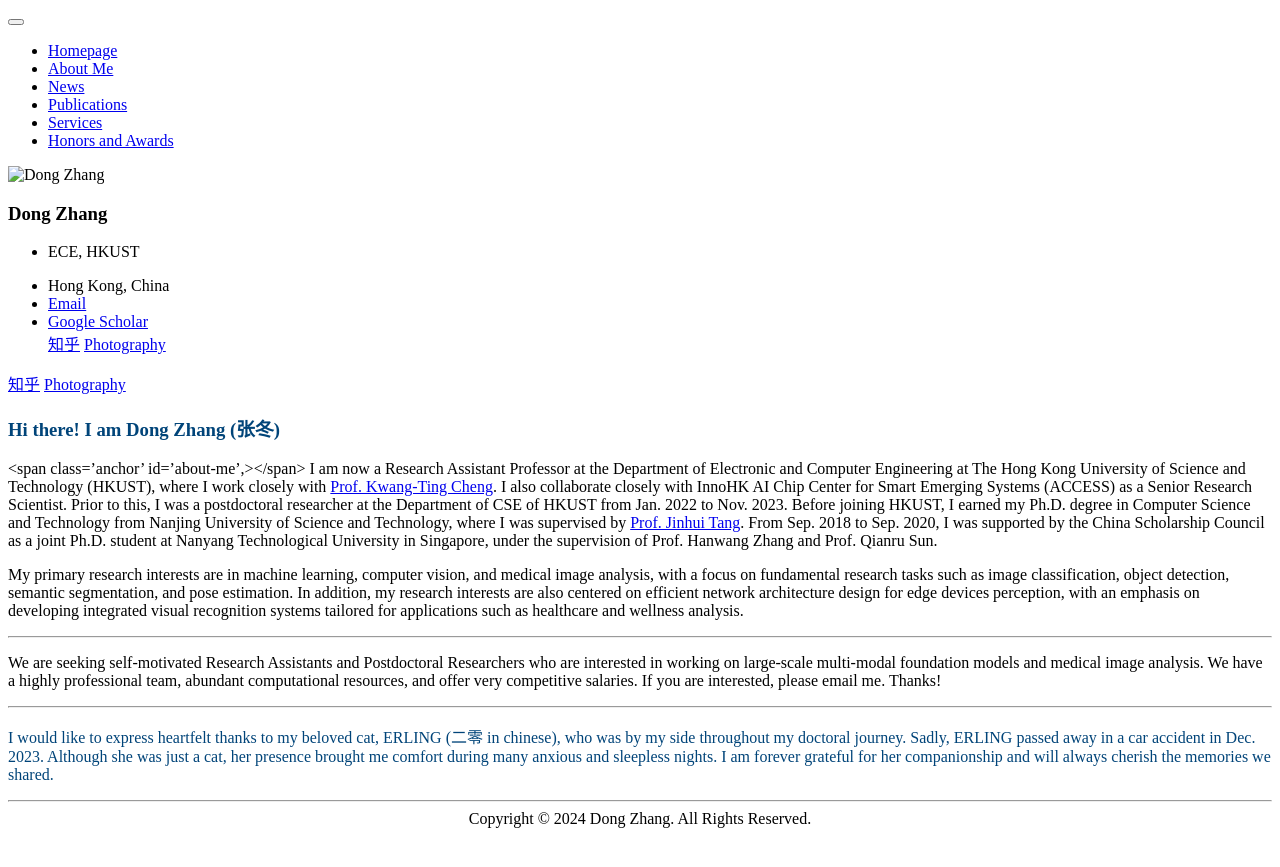
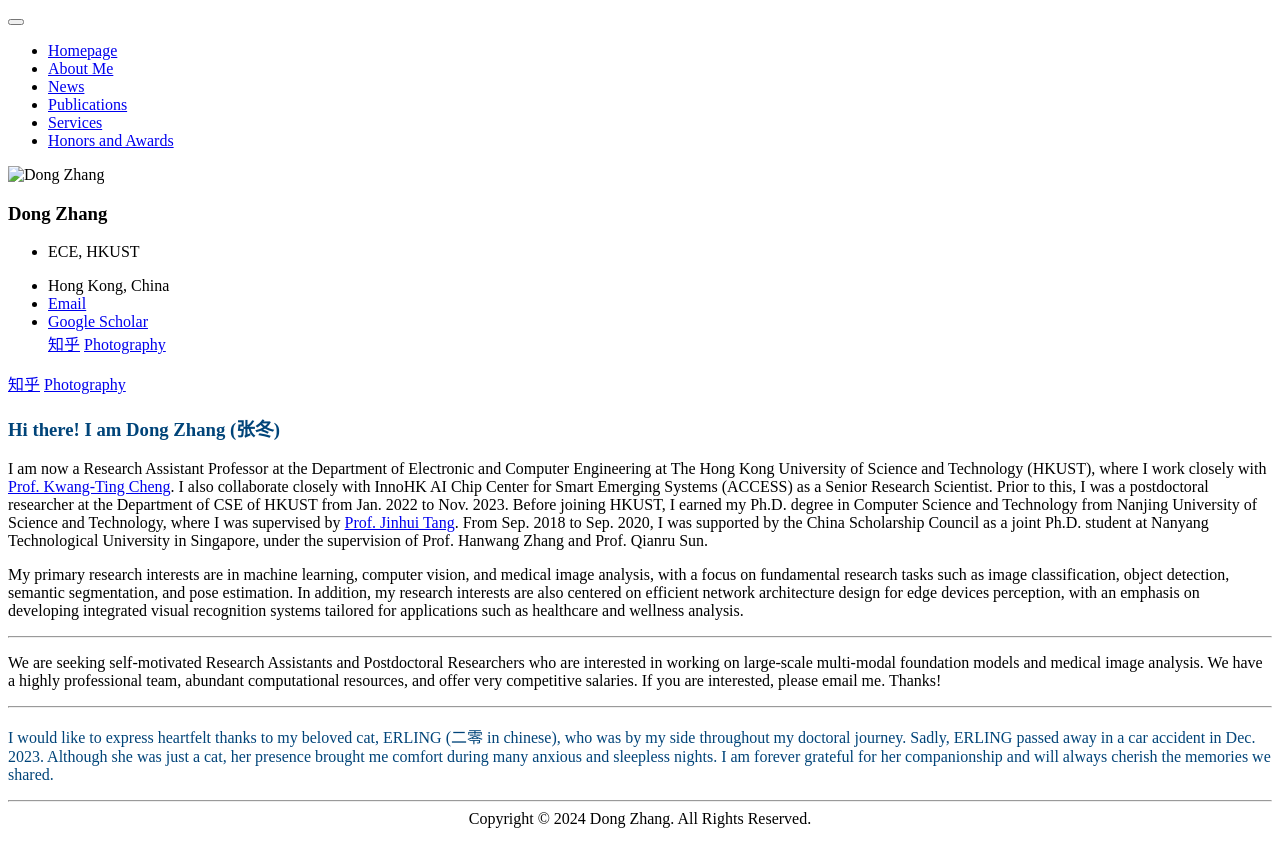
Before and after one commit to ZHANGDONG-NJUST/zhangdong-njust.github.io, a Jekyll site: the page built from _pages/includes/0_introduction.md, in a window 1280 px wide. Shown: the top 867 px of the page. Built offline with Jekyll 4.4.1, drawn with Linux system fonts in a browser that asks for light colours; our own code applies the rules of GitHub Pages for plain Markdown files.

Commit message:
Update 0_introduction.md

```diff
--- a/_pages/includes/0_introduction.md
+++ b/_pages/includes/0_introduction.md
@@ -14,7 +14,7 @@
 {% assign url = gsDataBaseUrl | append: "google-scholar-stats/gs_data_shieldsio.json" %}
 
 # <font color="#004479"> Hi there! I am Dong Zhang (张冬)</font>
-<span class='anchor' id='about-me',></span>
+<span class='anchor' id='about-me'></span>
 <!-- , under the supervision of <a href="https://www.mingmingfan.com/">Prof. Mingming Fan</a> -->
 I am now a Research Assistant Professor at the Department of Electronic and Computer Engineering at The Hong Kong University of Science and Technology (HKUST), where I work closely with [Prof. Kwang-Ting Cheng](https://seng.hkust.edu.hk/about/people/faculty/tim-kwang-ting-cheng). I also collaborate closely with InnoHK AI Chip Center for Smart Emerging Systems (ACCESS) as a Senior Research Scientist. Prior to this, I was a postdoctoral researcher at the Department of CSE of HKUST from Jan. 2022 to Nov. 2023. Before joining HKUST, I earned my Ph.D. degree in Computer Science and Technology from Nanjing University of Science and Technology, where I was supervised by [Prof. Jinhui Tang](https://gsmis.njust.edu.cn/open/TutorInfo.aspx?dsbh=vXtXlpkb!DG57dx!7t4N7w==&yxsh=4iVdgPyuKTE=&zydm=QP9JvMVDx3k=). From Sep. 2018 to Sep. 2020, I was supported by the China Scholarship Council as a joint Ph.D. student at Nanyang Technological University in Singapore, under the supervision of Prof. Hanwang Zhang and Prof. Qianru Sun.
 
```
